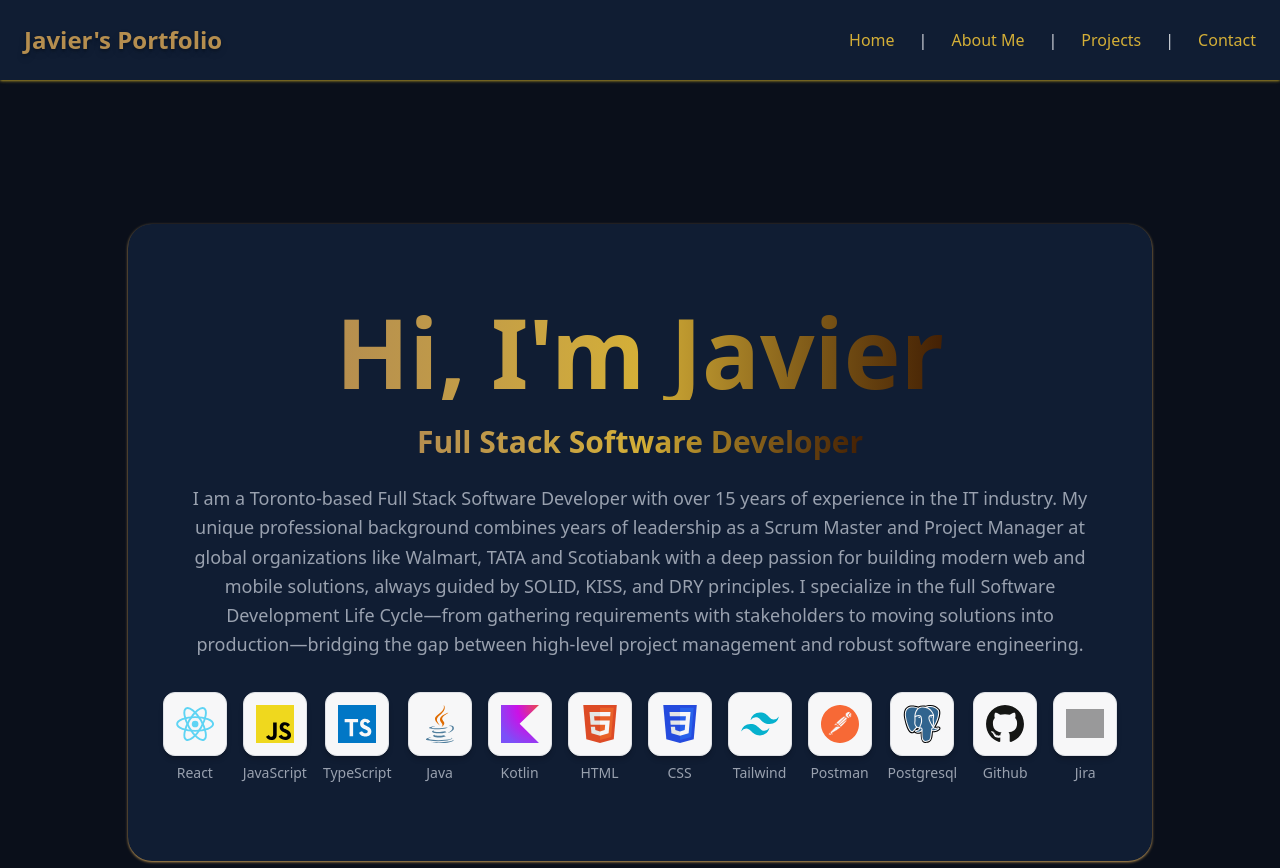
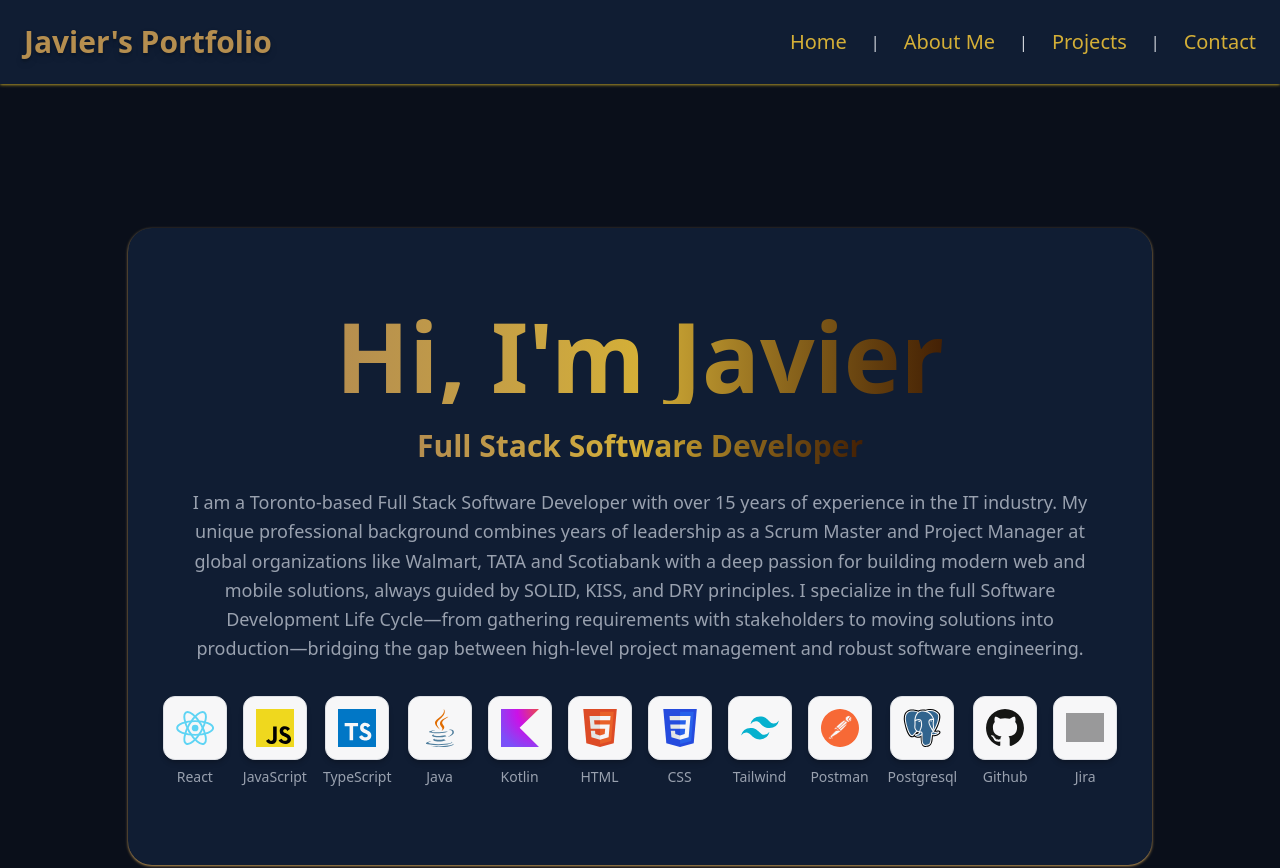
Before and after one commit to javi086/Javi_Creations, a Next.js app: page / in a window 1280 px wide. Shown: the top 868 px of the page. Built offline with nearby package versions, Linux system fonts and the light colour scheme; grey boxes are pictures that could not be loaded; what tailwindcss-motion would draw is missing.

Commit message:
Adapt letter size of the menu

```diff
--- a/src/components/Navbar.tsx
+++ b/src/components/Navbar.tsx
@@ -3,18 +3,18 @@ import Link from "next/link";
 export default function Navbar() {
   return (
     <nav className="flex items-center justify-between p-6 bg-deep-navy shadow-sm  shadow-golden-shadow">
-      <Link href="/" className="text-2xl text-primary text-shadow-lg  font-bold ">
+      <Link href="/" className="text-base md:text-2xl lg:text-3xl text-primary text-shadow-lg font-bold ">
         Javier&apos;s Portfolio
       </Link>
 
       <div className="flex items-center gap-6 text-secondary">
-        <Link href="/" className="text-base font-medium  hover:text-zinc-300 transition-colors">Home</Link>
+        <Link href="/" className="text-base md:text-lg lg:text-xl font-medium hover:text-zinc-300 transition-colors">Home</Link>
         <span className="text-gray-300">|</span>
-        <a href="#about" className="text-base font-medium   hover:text-zinc-300 transition-colors">About Me</a>
+        <a href="#about" className="text-base md:text-lg lg:text-xl font-medium hover:text-zinc-300 transition-colors">About Me</a>
         <span className="text-gray-300">|</span>
-        <Link href="/projects" className="text-base font-medium   hover:text-zinc-300 transition-colors">Projects</Link>
+        <Link href="/projects" className="text-base md:text-lg lg:text-xl font-medium hover:text-zinc-300 transition-colors">Projects</Link>
         <span className="text-gray-300">|</span>
-        <Link href="/contact" className="text-base font-medium   hover:text-zinc-300 transition-colors">Contact</Link>
+        <Link href="/contact" className="text-base md:text-lg lg:text-xl font-medium hover:text-zinc-300 transition-colors">Contact</Link>
         </div>
     </nav>
   );
```
